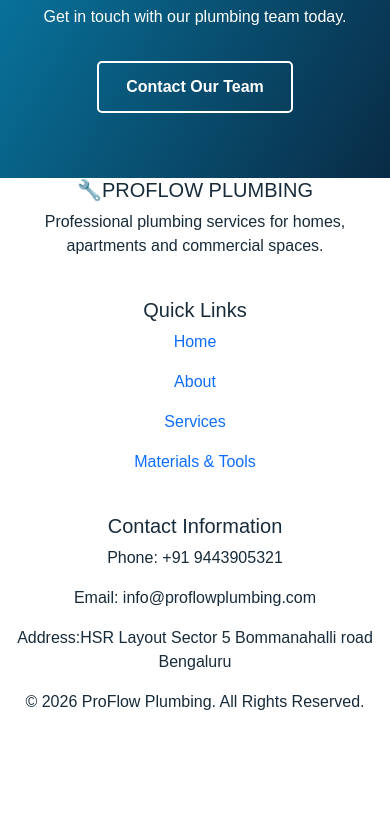
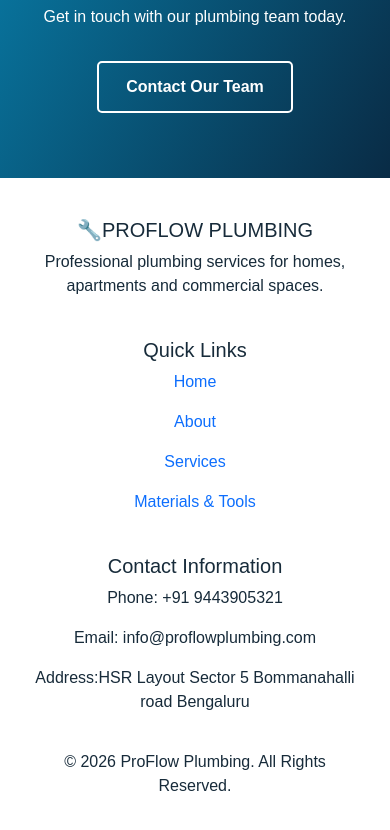
Before and after one commit to sraj91741-blip/plumber-shop, a plain HTML site: page index.html in a window 390 px wide. Shown: the part 4742-5572 px from the top of the page. Before the commit the page ends 5456 px from the top, so only its background shows below. Drawn offline with nearby package versions, Linux system fonts and the light colour scheme.

Commit message:
Refactor footer styles for improved layout
Removed media query for footer styles and added new footer styles for alignment and padding.

```diff
--- a/style.css
+++ b/style.css
@@ -421,15 +421,45 @@ a {
    FOOTER
 ========================= */
 
-@media (max-width: 768px) {
-    footer,
-    footer .container,
-    footer .row,
-    footer .col {
-        text-align: center !important;
-        justify-content: center !important;
-        align-items: center !important;
-    }
+footer {
+    text-align: center;
+    padding: 40px 20px;
+}
+
+footer .container {
+    display: flex;
+    flex-direction: column;
+    align-items: center;
+    justify-content: center;
+}
+
+footer h3,
+footer h4,
+footer p {
+    text-align: center;
+}
+
+footer ul {
+    list-style: none;
+    padding: 0;
+    margin: 0;
+}
+
+footer ul li {
+    text-align: center;
+    margin-bottom: 10px;
+}
+
+footer .social-icons {
+    display: flex;
+    justify-content: center;
+    gap: 20px;
+}
+
+footer .footer-bottom {
+    text-align: center;
+    width: 100%;
+    margin-top: 20px;
 }
 /* =========================
    MOBILE RESPONSIVE NAVBAR
```
